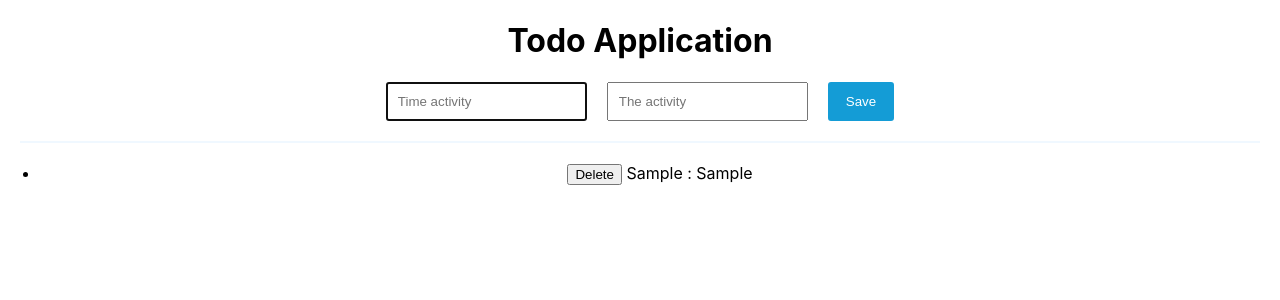
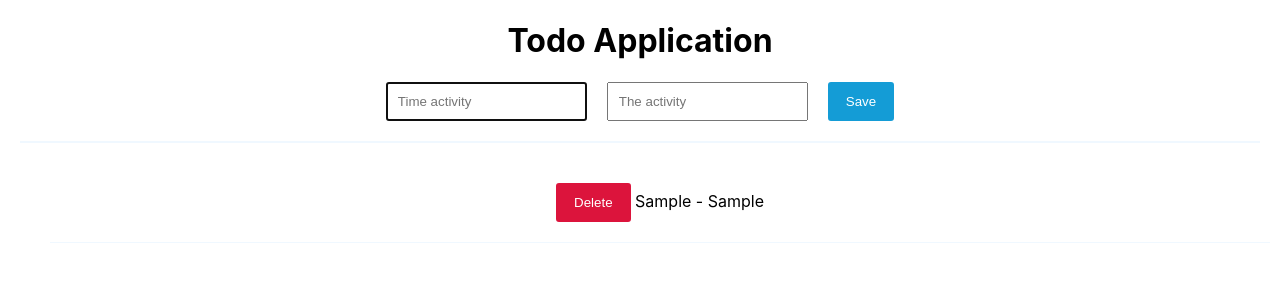
Before and after one commit to yogs22/react-todo, a React (Create React App) app: page / in a window 1280 px wide. Both pictures are taken after typing "Sample", "Sample" into the empty fields and a click on the button "Save". Shown: the top 300 px of the page. Built offline with nearby package versions, Linux system fonts and the light colour scheme.

Commit message:
Button styling

```diff
--- a/src/App.css
+++ b/src/App.css
@@ -37,18 +37,35 @@ input {
 }
 
 hr {
-  border: 1px solid aliceblue;
-  margin: 20px;
+    border: 1px solid aliceblue;
+    margin: 20px;
+}
+
+ul {
+    list-style: none;
+}
+
+ul li {
+    padding: 20px;
+    margin: 10px;
+    border-bottom: 1px solid aliceblue;
 }
 
 .btn {
     padding: 10px 16px;
     border: none;
+    border-radius: 3px;
+    cursor: pointer;
 }
 
 .btn-primary {
     background: #149cd6;
     color: #fff;
     border: 2px solid #149cd6;
-    border-radius: 3px;
 }
+
+.btn-danger {
+    background: crimson;
+    color: #fff;
+    border: 2px solid crimson;
+}
--- a/src/App.js
+++ b/src/App.js
@@ -36,7 +36,7 @@ class App extends Component {
                   <ul>
                       { this.state.todos.map((data, i) =>
                           <li key={i}>
-                              <button onClick={ ()=> this.removeTodo(i) }>Delete</button> { data.time } : { data.activity }
+                              <button onClick={ ()=> this.removeTodo(i) } class="btn btn-danger">Delete</button> { data.time } - { data.activity }
                           </li>
                       ) }
                   </ul>
```
